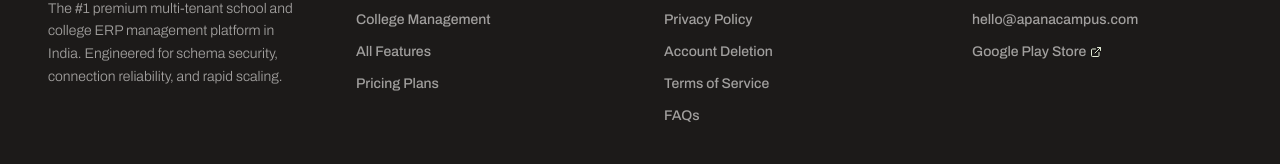
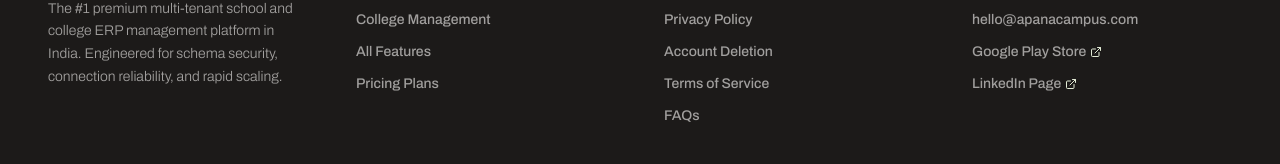
Before and after one commit to samaralpha8666-maker/schoole, a Next.js app: page / in a window 1280 px wide. Shown: the part 7223-7387 px from the top of the page. Built offline with nearby package versions, Linux system fonts and the light colour scheme; no server answers; a web font is replaced by a local one.

Commit message:
feat: add linkedin company page links to header and footer

```diff
--- a/components/layout/Footer.tsx
+++ b/components/layout/Footer.tsx
@@ -28,6 +28,7 @@
       { label: '+91 89285 67312', href: 'tel:+918928567312' },
       { label: 'hello@apanacampus.com', href: 'mailto:hello@apanacampus.com' },
       { label: 'Google Play Store', href: 'https://play.google.com', external: true },
+      { label: 'LinkedIn Page', href: 'https://www.linkedin.com/company/apana-campus/about/?viewAsMember=true', external: true },
     ],
   },
 ];
--- a/components/layout/Header.tsx
+++ b/components/layout/Header.tsx
@@ -84,14 +84,14 @@
             {/* Social icons — thin + minimal, exactly like Swakaash */}
             <div className="flex items-center gap-3.5 text-[#1C1C1C]">
               {[
-                { label: 'Facebook', d: 'M22 12c0-5.52-4.48-10-10-10S2 6.48 2 12c0 4.84 3.44 8.87 8 9.8V15H8v-3h2V9.5C10 7.57 11.57 6 13.5 6H16v3h-2c-.55 0-1 .45-1 1v2h3v3h-3v6.95c4.56-.93 8-4.96 8-9.75z' },
-                { label: 'LinkedIn', d: 'M19 0h-14c-2.761 0-5 2.239-5 5v14c0 2.761 2.239 5 5 5h14c2.762 0 5-2.239 5-5v-14c0-2.761-2.238-5-5-5zm-11 19h-3v-11h3v11zm-1.5-12.268c-.966 0-1.75-.779-1.75-1.75s.784-1.75 1.75-1.75 1.75.779 1.75 1.75-.784 1.75-1.75 1.75zm13.5 12.268h-3v-5.604c0-3.368-4-3.113-4 0v5.604h-3v-11h3v1.765c1.396-2.586 7-2.777 7 2.476v6.759z' },
-                { label: 'Instagram', svg: true },
-                { label: 'Twitter/X', x: true },
+                { label: 'Facebook', href: '#', d: 'M22 12c0-5.52-4.48-10-10-10S2 6.48 2 12c0 4.84 3.44 8.87 8 9.8V15H8v-3h2V9.5C10 7.57 11.57 6 13.5 6H16v3h-2c-.55 0-1 .45-1 1v2h3v3h-3v6.95c4.56-.93 8-4.96 8-9.75z' },
+                { label: 'LinkedIn', href: 'https://www.linkedin.com/company/apana-campus/about/?viewAsMember=true', d: 'M19 0h-14c-2.761 0-5 2.239-5 5v14c0 2.761 2.239 5 5 5h14c2.762 0 5-2.239 5-5v-14c0-2.761-2.238-5-5-5zm-11 19h-3v-11h3v11zm-1.5-12.268c-.966 0-1.75-.779-1.75-1.75s.784-1.75 1.75-1.75 1.75.779 1.75 1.75-.784 1.75-1.75 1.75zm13.5 12.268h-3v-5.604c0-3.368-4-3.113-4 0v5.604h-3v-11h3v1.765c1.396-2.586 7-2.777 7 2.476v6.759z' },
+                { label: 'Instagram', href: '#', svg: true },
+                { label: 'Twitter/X', href: '#', x: true },
               ].map((s, i, arr) => (
                 <React.Fragment key={s.label}>
                   <a
-                    href="#"
+                    href={s.href}
                     target="_blank"
                     rel="noopener noreferrer"
                     aria-label={s.label}
```
Also changed, not shown: 1 other file (tests, documents, lock files or other folders).
